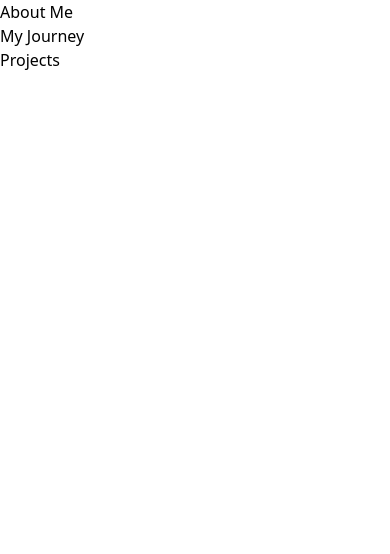
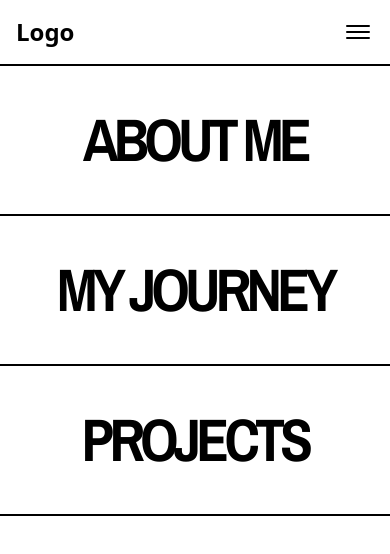
Before and after one commit to Bilek-Petr/portfolio, a React (Vite) app: page / in a window 390 px wide. Shown: the top 554 px of the page. Built offline with nearby package versions, Linux system fonts and the light colour scheme; a web font is replaced by a local one.

Commit message:
fully responsive nav, need to add animation on scroll

```diff
--- a/src/components/Navigation/Nav.jsx
+++ b/src/components/Navigation/Nav.jsx
@@ -3,7 +3,7 @@ import NavList from "./NavList";
 
 export default function Nav({ items }) {
   return (
-    <nav>
+    <nav className="sm:flex sm:justify-between sm:px-4">
       <NavList items={items} />
     </nav>
   );
--- a/src/components/Navigation/NavItem.jsx
+++ b/src/components/Navigation/NavItem.jsx
@@ -2,8 +2,13 @@ import React from "react";
 
 export default function NavItem({ title, link }) {
   return (
-    <li>
-      <a href={link}>{title}</a>
+    <li className="flex w-full justify-center whitespace-nowrap border-t-2 border-black py-11 last-of-type:border-b-2 sm:border-t-0 sm:px-2 sm:py-1 sm:last-of-type:rounded-full sm:last-of-type:border-[1.5px]">
+      <a
+        href={link}
+        className="font-heading text-6xl font-bold uppercase tracking-[-0.3rem] sm:text-xs sm:font-medium sm:tracking-normal"
+      >
+        {title}
+      </a>
     </li>
   );
 }
--- a/src/components/Navigation/NavList.jsx
+++ b/src/components/Navigation/NavList.jsx
@@ -1,12 +1,22 @@
 import React from "react";
 import NavItem from "./NavItem";
+import { IoMenuOutline } from "react-icons/io5";
 
 export default function NavList({ items }) {
   return (
-    <ul>
-      {items.map((item) => (
-        <NavItem key={item.id} title={item.title} link={item.link} />
-      ))}
-    </ul>
+    <>
+      <div className="flex items-center justify-between px-4 py-4 sm:py-3">
+        <p className="cursor-pointer text-2xl font-bold sm:text-lg">Logo</p>
+        <button className="sm:hidden" aria-label="Toggle menu">
+          <IoMenuOutline className="size-8" />
+        </button>
+      </div>
+
+      <ul className="sm:flex sm:items-center sm:gap-4">
+        {items.map((item) => (
+          <NavItem key={item.id} title={item.title} link={item.link} />
+        ))}
+      </ul>
+    </>
   );
 }
```
